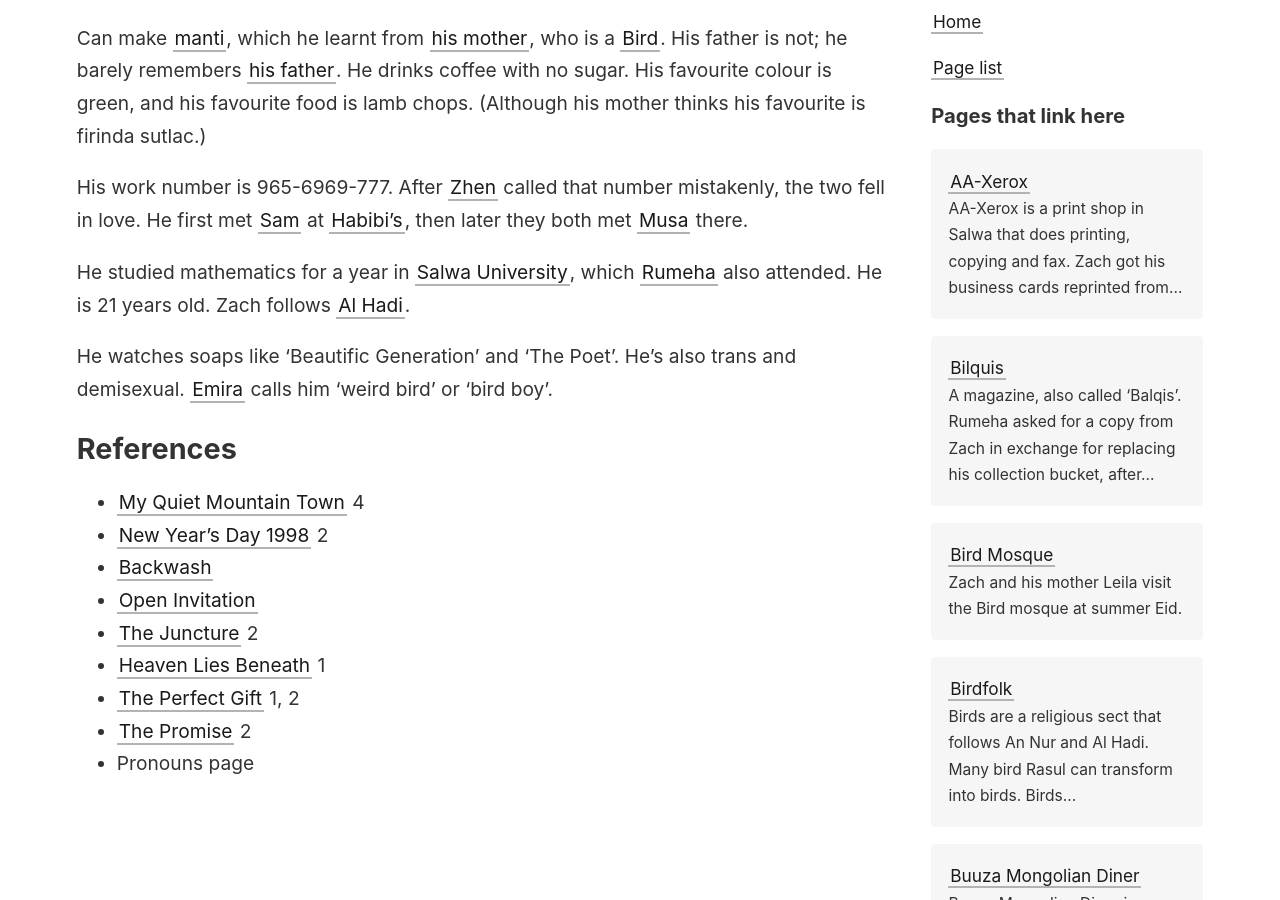
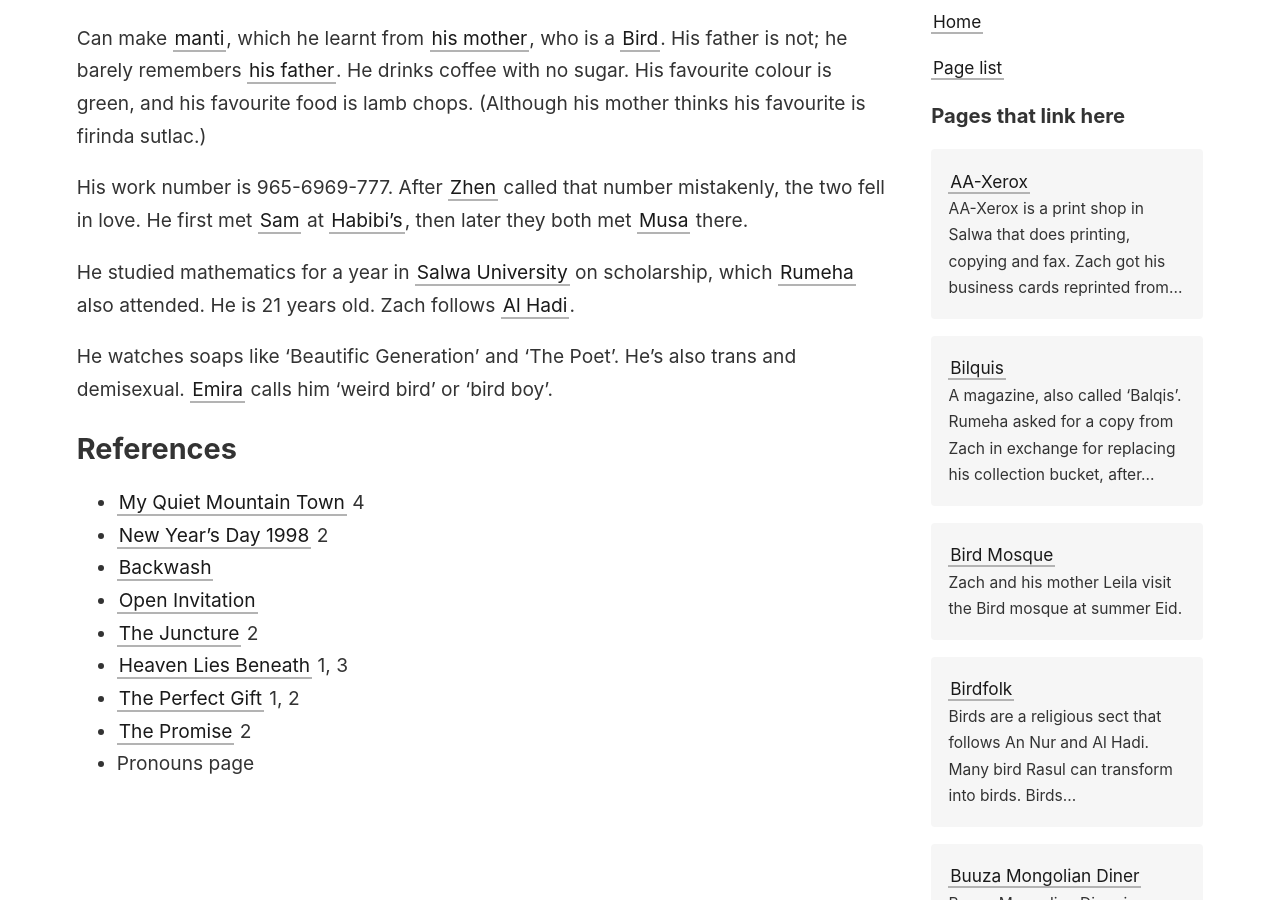
Before and after one commit to IFcoltransG/buuza-wiki, a Jekyll site: the page built from _wiki/zach.md, in a window 1280 px wide and 900 px high, scrolled down 401 px. Built offline with Jekyll 4.4.1, drawn with Linux system fonts in a browser that asks for light colours.

Commit message:
Extra details

```diff
--- a/_wiki/zach.md
+++ b/_wiki/zach.md
@@ -8,7 +8,7 @@ Can make [manti](/_wiki/manti.md), which he learnt from [his mother](/_wiki/leil
 
 His work number is 965-6969-777. After [Zhen](/_wiki/zhen.md) called that number mistakenly, the two fell in love. He first met [Sam](/_wiki/sam.md) at [Habibi's](/_wiki/habibis.md), then later they both met [Musa](/_wiki/musa.md) there.
 
-He studied mathematics for a year in [Salwa University](/_wiki/salwa-university.md), which [Rumeha](/_wiki/rumeha.md) also attended. He is 21 years old. Zach follows [Al Hadi](/_wiki/an-nur-and-al-hadi.md).
+He studied mathematics for a year in [Salwa University](/_wiki/salwa-university.md) on scholarship, which [Rumeha](/_wiki/rumeha.md) also attended. He is 21 years old. Zach follows [Al Hadi](/_wiki/an-nur-and-al-hadi.md).
 
 He watches soaps like 'Beautific Generation' and 'The Poet'. He's also trans and demisexual. [Emira](/_wiki/emira.md) calls him 'weird bird' or 'bird boy'.
 
@@ -18,7 +18,7 @@ He watches soaps like 'Beautific Generation' and 'The Poet'. He's also trans and
 - [Backwash](/_wiki/backwash.md)
 - [Open Invitation](/_wiki/open-invitation.md)
 - [The Juncture](/_wiki/the-juncture.md) 2
-- [Heaven Lies Beneath](/_wiki/heaven-lies-beneath.md) 1
+- [Heaven Lies Beneath](/_wiki/heaven-lies-beneath.md) 1, 3
 - [The Perfect Gift](/_wiki/the-perfect-gift.md) 1, 2
 - [The Promise](/_wiki/the-promise.md) 2
 - Pronouns page
```
Also changed, not shown: _wiki/nithiya.md (+1 -1 lines), _wiki/nyahs-shisha.md (+1 -1 lines), _wiki/sooq.md (+1 -1 lines).
